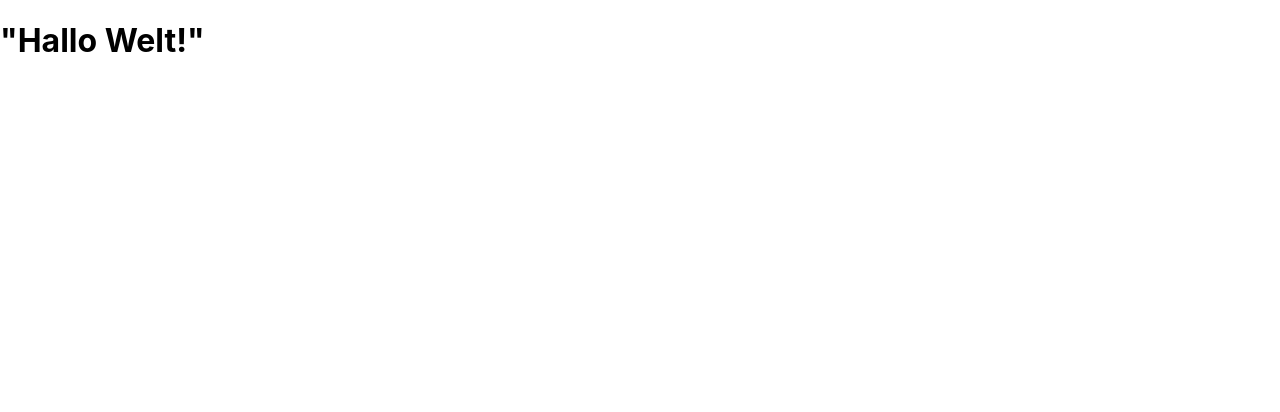
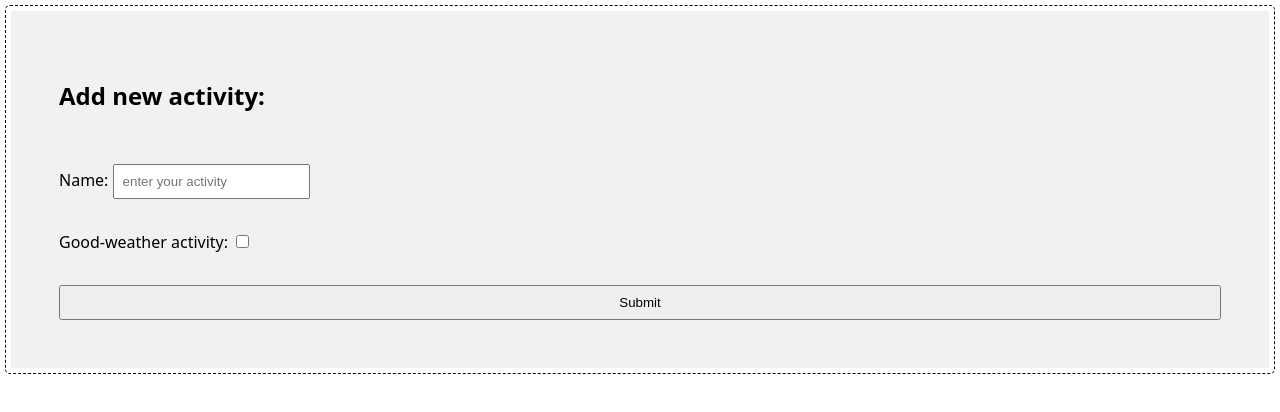
Before and after one commit to luederb/weather-activities, a React (Create React App) app: page / in a window 1280 px wide. Shown: the top 412 px of the page. Built offline with nearby package versions, Linux system fonts and the light colour scheme.

Commit message:
create form

```diff
--- a/src/App.css
+++ b/src/App.css
@@ -1,38 +1,39 @@
-.App {
-  text-align: center;
+*,
+*::before,
+*::after {
+  box-sizing: border-box;
 }
 
-.App-logo {
-  height: 40vmin;
-  pointer-events: none;
+body {
+  margin: 0;
+  font-family: system-ui;
 }
 
-@media (prefers-reduced-motion: no-preference) {
-  .App-logo {
-    animation: App-logo-spin infinite 20s linear;
-  }
-}
-
-.App-header {
-  background-color: #282c34;
+main {
   min-height: 100vh;
   display: flex;
   flex-direction: column;
   align-items: center;
-  justify-content: center;
-  font-size: calc(10px + 2vmin);
-  color: white;
+  justify-content: top;
+  gap: 3rem;
+  padding-top: 3rem;
 }
 
-.App-link {
-  color: #61dafb;
+button,
+input {
+  padding: 0.5rem;
 }
 
-@keyframes App-logo-spin {
-  from {
-    transform: rotate(0deg);
-  }
-  to {
-    transform: rotate(360deg);
-  }
+form {
+  display: flex;
+  flex-direction: column;
+  gap: 2rem;
+  background: #f1f1f1;
+  padding: 3rem;
 }
+section {
+  border: 1px dashed black;
+  margin: 5px;
+  padding: 5px;
+  border-radius: 5px;
+}
--- a/src/App.js
+++ b/src/App.js
@@ -1,10 +1,12 @@
-import './App.css';
-// import ActvityForm from './components/ActvityForm/ActivityForm.js';
+import { Fragment } from "react";
+import "./App.css";
+import ActvityForm from "./components/ActvityForm/ActivityForm.js";
 
 function App() {
   return (
-   //<ActvityForm />
-   <h1>"Hallo Welt!"</h1>
+    <Fragment>
+      <ActvityForm />
+    </Fragment>
   );
 }
 
--- a/src/components/ActvityForm/ActivityForm.js
+++ b/src/components/ActvityForm/ActivityForm.js
@@ -1,8 +1,27 @@
 export default function ActvityForm() {
-    return (
-    <>
-    <h1>Hallo Welt!</h1>
-    </>
-    )
+  return (
+    <section>
+      <form>
+        <h1>Add new activity:</h1>
+        <div>
+          <label htmlFor="name">Name: </label>
+
+          <input
+            id="name"
+            type="text"
+            name="name"
+            placeholder="enter your activity"
+          ></input>
+        </div>
+
+        <div>
+          <label htmlFor="good-weather">Good-weather activity: </label>
+
+          <input type="checkbox" name="good-weather" id="good-weather"></input>
+        </div>
+        <button type="submit">Submit</button>
+      </form>
+    </section>
+  );
 }
- console.log("hallo welt!")
+console.log("hallo welt!");
```
